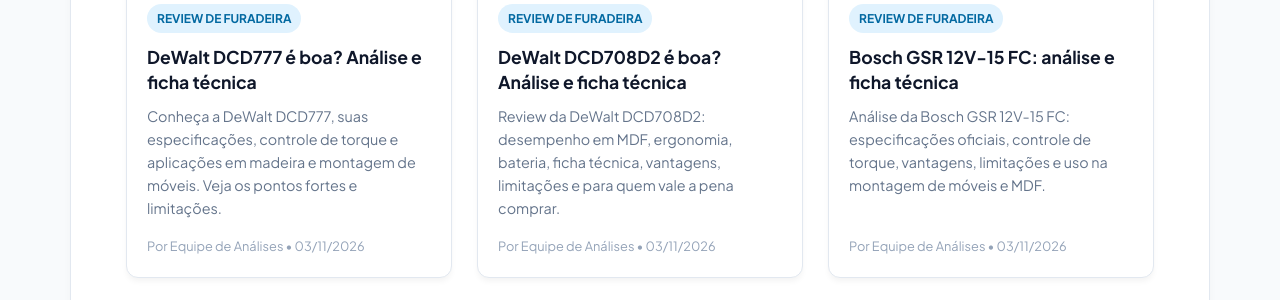
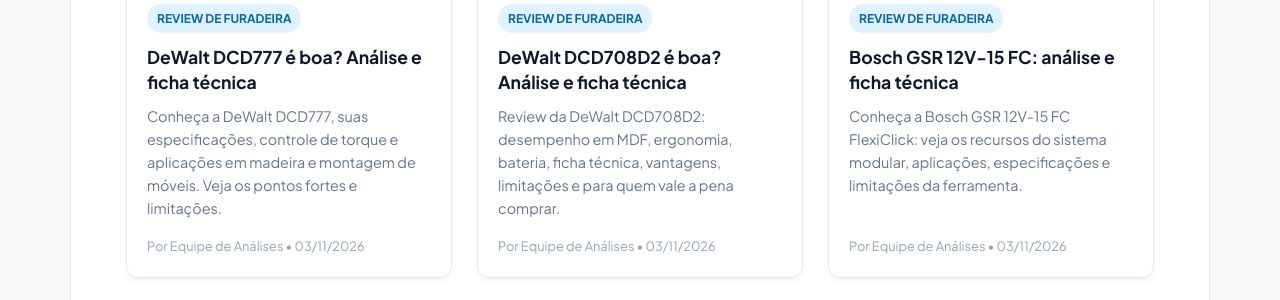
Before and after one commit to membroequipe/SiteReview, a Jekyll site: the page built from reviews/index.html, in a window 1280 px wide and 900 px high, scrolled down 3369 px. Shown: the part 153-453 px from the top of the window. Built offline with Jekyll 4.4.1, drawn with Linux system fonts in a browser that asks for light colours.

Commit message:
Update 2026-11-03-review-bosch-gsr-12v-15-fc.md

```diff
--- a/_posts/2026-11-03-review-bosch-gsr-12v-15-fc.md
+++ b/_posts/2026-11-03-review-bosch-gsr-12v-15-fc.md
@@ -3,7 +3,7 @@
 title: "Bosch GSR 12V-15 FC: análise e ficha técnica"
 marca: "Bosch"
 modelo: "Bosch GSR 12V-15 FC"
-description: "Análise da Bosch GSR 12V-15 FC: especificações oficiais, controle de torque, vantagens, limitações e uso na montagem de móveis e MDF."
+description: "Conheça a Bosch GSR 12V-15 FC FlexiClick: veja os recursos do sistema modular, aplicações, especificações e limitações da ferramenta."
 slug: "review-bosch-gsr-12v-15-fc"
 categories: [furadeiras, reviews]
 produto_id: bosch_gsr_12v_15_fc
```
